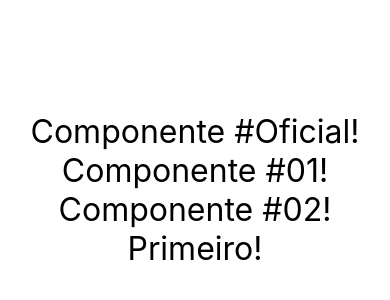
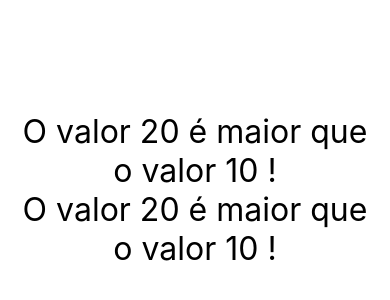
Before and after one commit to WellintonCamboim/cod3r-react-native, a React Native app in the folder fundReactNative/: screen / in a window 390 px wide. Shown: the part 232-532 px from the top of the page. Built offline with nearby package versions, Linux system fonts and the light colour scheme.

Commit message:
Componente com Propriedades (Props)

```diff
--- a/fundReactNative/src/App.js
+++ b/fundReactNative/src/App.js
@@ -2,6 +2,7 @@
 import { Text, View, StyleSheet } from 'react-native'
 import Primeiro from './components/Primeiro'
 import CompOficial, { Comp1, Comp2 } from './components/Multi'
+import MinMax from './components/MinMax'
 
 // function App() {
 //     return <Text>Primeiro Componente 2</Text>
@@ -11,18 +12,21 @@
 
 export default () => (
     <View style={style.App}>
-        <CompOficial />
+        <MinMax min='10' max='20' />
+        <MinMax min={10} max={20} />
+        {/* <CompOficial />
         <Comp1 />
         <Comp2 />
-        <Primeiro />
+        <Primeiro /> */}
     </View>
 )
 
 const style = StyleSheet.create({
     App: {
-        flexGrow:1,
+        flexGrow: 1,
         justifyContent: "center",
-        alignItems: "center"
+        alignItems: "center",
+        padding: 20,
 
     },
 })
--- /dev/null
+++ b/fundReactNative/src/components/MinMax.js
@@ -0,0 +1,21 @@
+import React from 'react'
+import { Text } from 'react-native'
+import style from './style'
+
+// export default (props) => {
+//     console.warn(props)
+//     const x = props.min
+//     const y = props.max
+//     return (
+//         <Text style={style.fontG} >
+//             O valor {y} é maior que o valor {x} !
+//         </Text >
+
+//     )
+// }
+
+export default props => (
+    <Text style={style.fontG} >
+        O valor {props.max} é maior que o valor {props.min} !
+    </Text >
+)
--- a/fundReactNative/src/components/style.js
+++ b/fundReactNative/src/components/style.js
@@ -3,6 +3,7 @@
 
 export default StyleSheet.create({
     fontG: {
-        fontSize: 32
+        fontSize: 32,
+        textAlign: "center"
     }
 })
```
